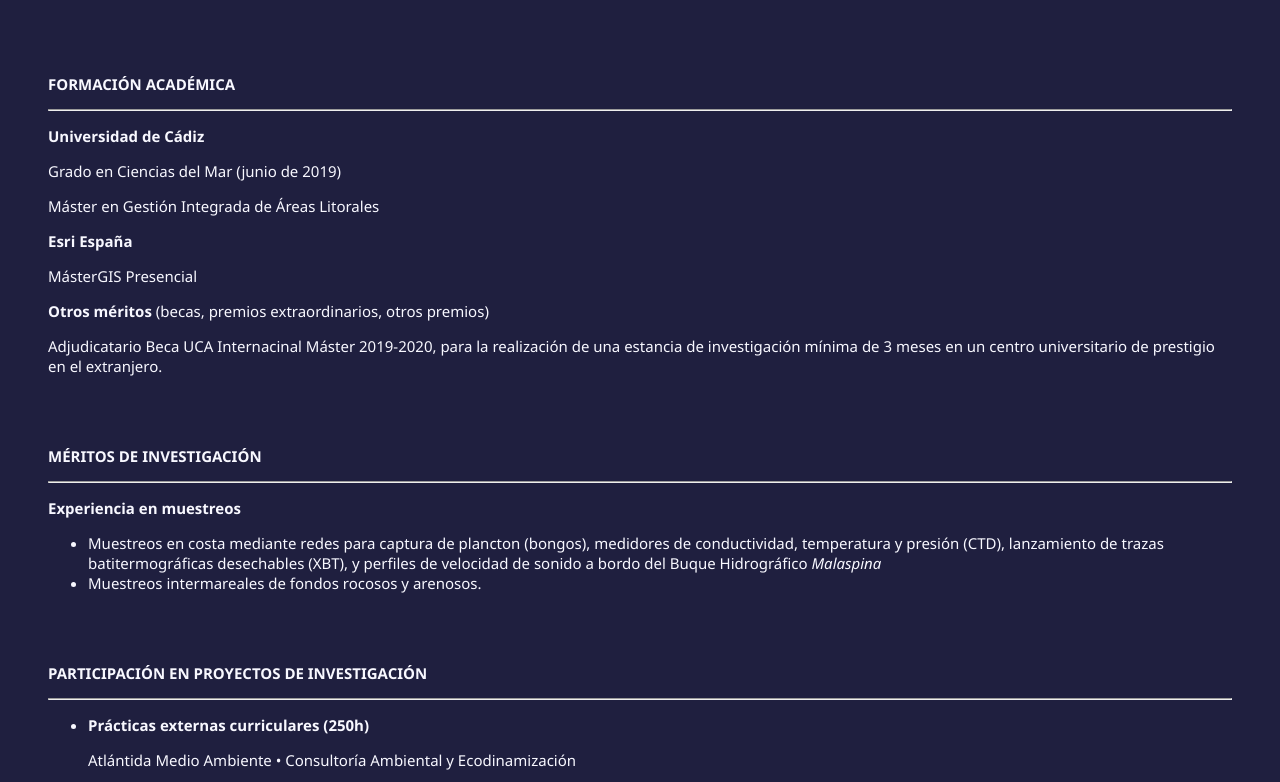
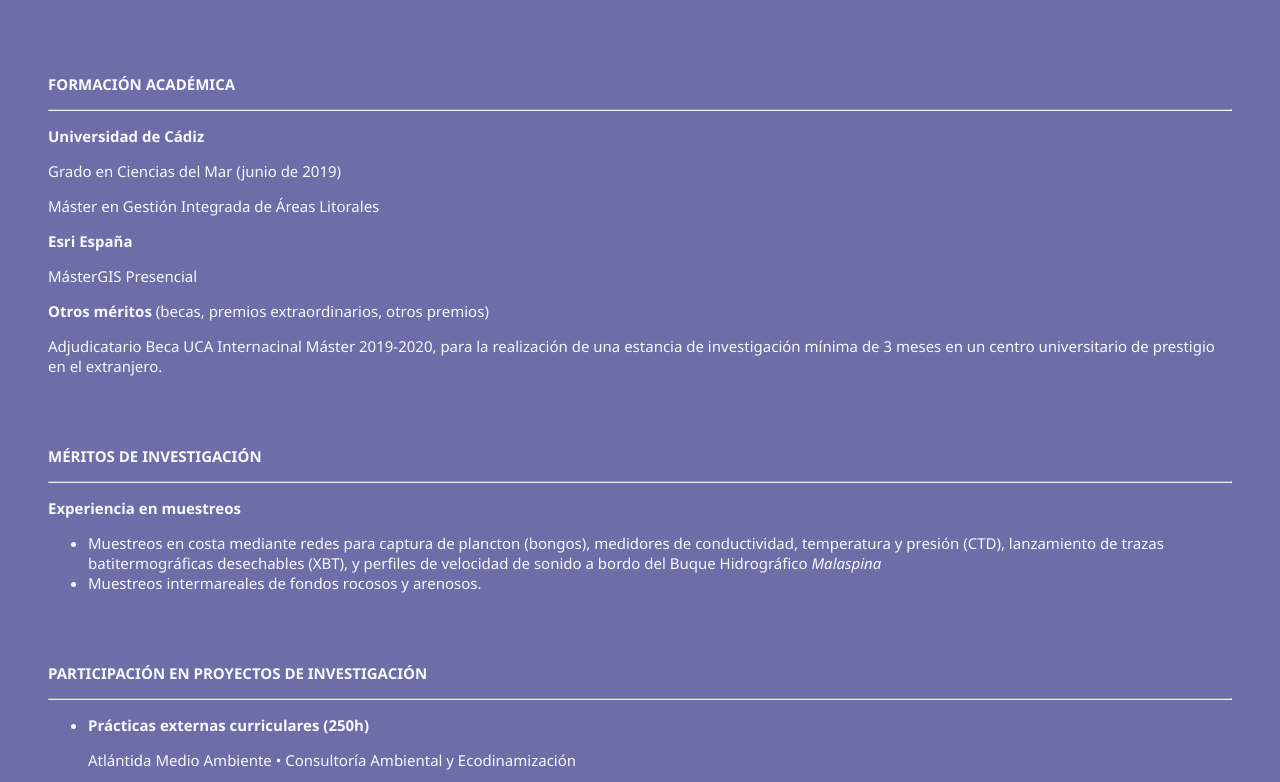
Before and after one commit to benategidazu/Curriculum-Vitae, a plain HTML site: page Curriculum.html in a window 1280 px wide. Shown: the part 312-1094 px from the top of the page. Drawn offline with Linux system fonts and the light colour scheme.

Commit message:
Update Curriculum.css

```diff
--- a/Curriculum.css
+++ b/Curriculum.css
@@ -6,7 +6,7 @@ body {
     font-family: 'Segoe UI', Tahoma, Geneva, Verdana, sans-serif;
     font-size: 15px;
     background-repeat: no-repeat;
-    background-color: rgb(31, 31, 63);
+    background-color: rgb(109, 109, 167);
     color: ghostwhite;
 
 
```
